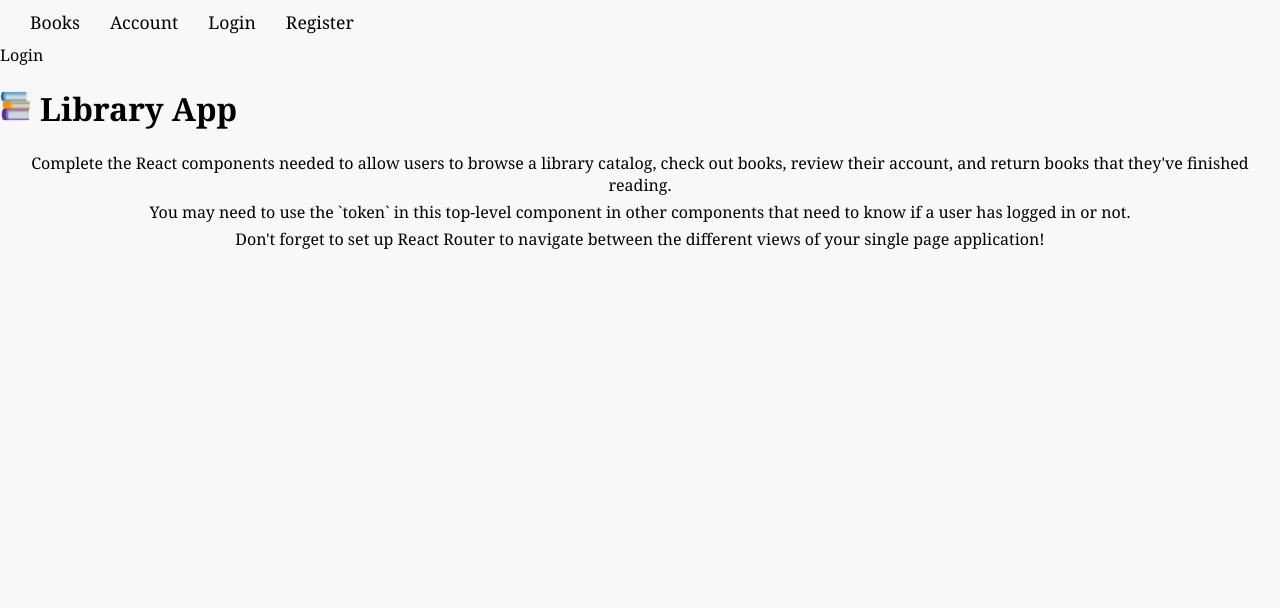
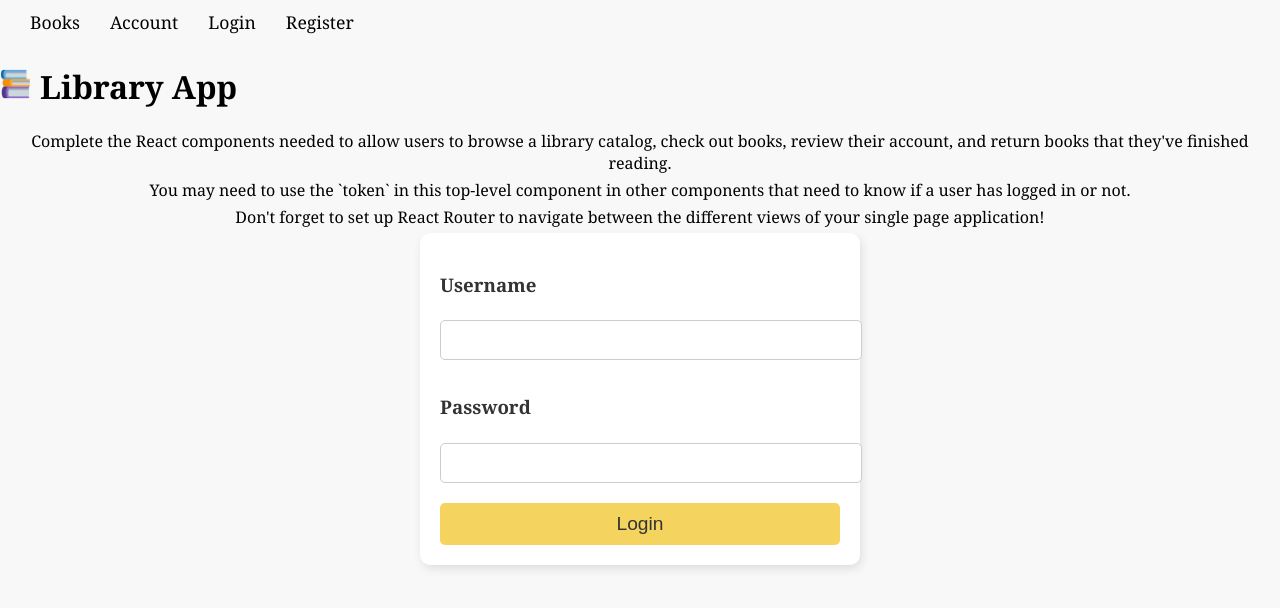
Before and after one commit to gzsewell/book-buddy, a React (Vite) app: page /login_page in a window 1280 px wide. Shown: the top 608 px of the page. Built offline with nearby package versions, Linux system fonts and the light colour scheme.

Commit message:
login signup form with basic styling.

```diff
--- a/src/App.jsx
+++ b/src/App.jsx
@@ -15,13 +15,6 @@ function App() {
   return (
     <>
       <Navigations />
-      <Routes>
-        <Route path="/account" element={<Account />} />
-        <Route path="/books" element={<Books />} />
-        <Route path="/books/details/:id" element={<SingleBook />} />
-        <Route path="/login_page" element={<Login />} />
-        <Route path="/register" element={<Register />} />
-      </Routes>
       <h1>
         <img id="logo-image" src={bookLogo} />
         Library App
@@ -42,6 +35,13 @@ function App() {
         Don't forget to set up React Router to navigate between the different
         views of your single page application!
       </p>
+      <Routes>
+        <Route path="/account" element={<Account />} />
+        <Route path="/books" element={<Books />} />
+        <Route path="/books/details/:id" element={<SingleBook />} />
+        <Route path="/login_page" element={<Login />} />
+        <Route path="/register" element={<Register />} />
+      </Routes>
     </>
   );
 }
--- /dev/null
+++ b/src/components/Form.jsx
@@ -0,0 +1,32 @@
+import React from "react";
+
+function Form({ parent, submitFunction }) {
+  return (
+    <form className="form-container">
+      <label>
+        <h3>Username</h3>
+        <input type="text"></input>
+      </label>
+      {parent && (
+        <label>
+          <h3>Email</h3>
+          <input type="text"></input>
+        </label>
+      )}
+
+      <label>
+        <h3>Password</h3>
+        <input type="password"></input>
+      </label>
+      {parent && (
+        <label>
+          <h3>Confirm Password</h3>
+          <input type="password"></input>
+        </label>
+      )}
+      <button>{parent === "signup" ? "Sign Up" : "Login"}</button>
+    </form>
+  );
+}
+
+export default Form;
--- a/src/components/Login.jsx
+++ b/src/components/Login.jsx
@@ -1,9 +1,14 @@
 /* TODO - add your code to create a functional React component that renders a login form */
 
 import React from "react";
+import Form from "./Form";
 
 function Login() {
-  return <div>Login</div>;
+  return (
+    <div>
+      <Form />
+    </div>
+  );
 }
 
 export default Login;
--- a/src/components/Register.jsx
+++ b/src/components/Register.jsx
@@ -1,9 +1,14 @@
 /* TODO - add your code to create a functional React component that renders a registration form */
 
 import React from "react";
+import Form from "./Form";
 
 function Register() {
-  return <div>Register</div>;
+  return (
+    <div>
+      <Form parent="signup" />
+    </div>
+  );
 }
 
 export default Register;
--- a/src/index.css
+++ b/src/index.css
@@ -46,4 +46,64 @@ p {
   font-size: 16px;
   text-align: center;
 }
+.form-container {
+  max-width: 400px;
+  background: #ffffff;
+  padding: 20px;
+  border-radius: 10px;
+  box-shadow: 2px 4px 10px rgba(0, 0, 0, 0.1);
+  margin: auto;
+}
+.form-container h2 {
+  text-align: center;
+  color: #333;
+  padding-bottom: 5px;
+}
+.form-container h3 {
+  padding-bottom: 5px;
+}
+.form-container label {
+  font-size: 1rem;
+  font-weight: bold;
+  color: #333;
+  display: block;
+  margin-bottom: 5px;
+}
+
+.form-container input,
+.form-container textarea {
+  width: 100%;
+  padding: 10px;
+  border: 1px solid #ccc;
+  border-radius: 5px;
+  font-size: 1rem;
+  margin-bottom: 15px;
+  transition: border 0.3s ease-in-out;
+}
+.form-container input:focus,
+.form-container textarea:focus {
+  border-color: #f4d35e;
+  outline: none;
+}
+.form-container button {
+  width: 100%;
+  background: #f4d35e;
+  border: none;
+  padding: 10px;
+  color: #333;
+  font-size: 1.2rem;
+  border-radius: 5px;
+  cursor: pointer;
+  transition: background 0.3s ease-in-out;
+}
+
+.form-container button:hover {
+  background: #ee964b;
+}
+
+@media (max-width: 500px) {
+  .form-container {
+    width: 90%;
+  }
+}
 /* Add your own custom styles here */
```
